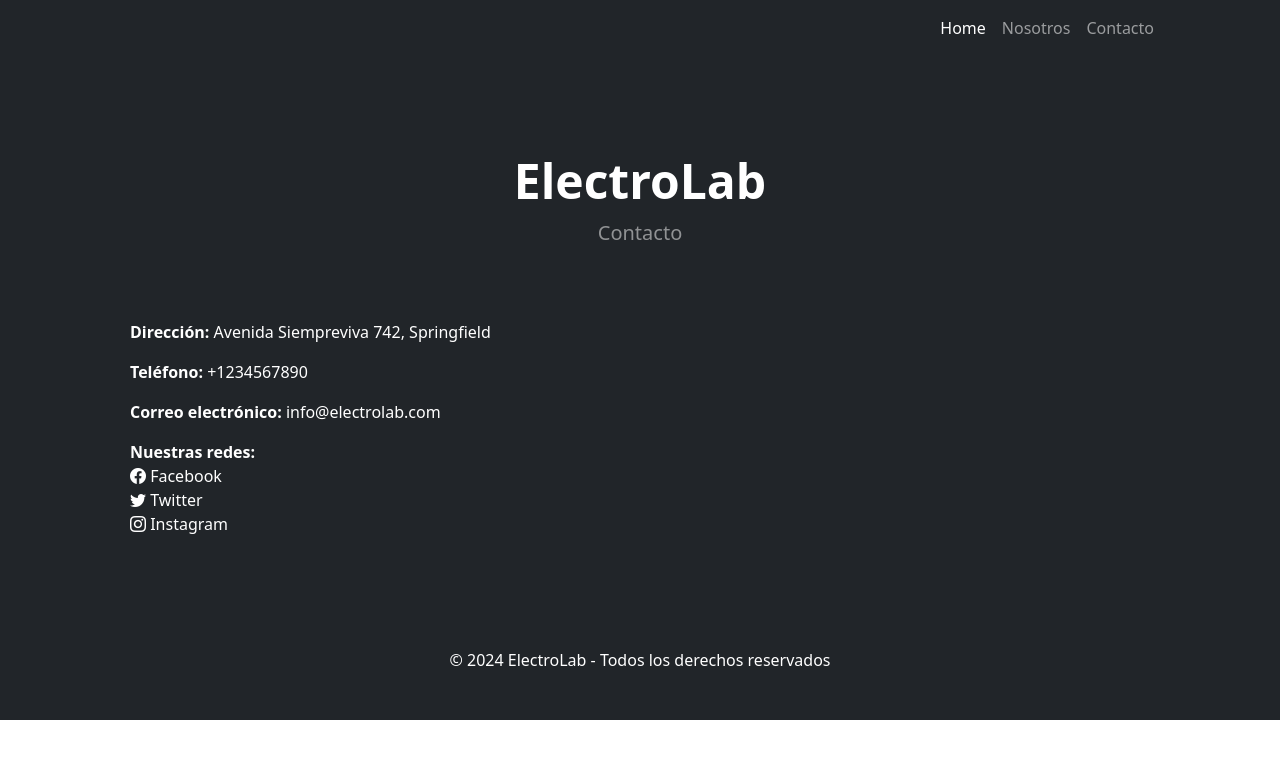
After one commit to rdjuarez85/Tercera-pre-entrega-Juarez-Ricardo, a Django app: page /AppSitio/contacto/ in a window 1280 px wide. The commit adds this page. Shown: the top 759 px of the page. Run offline with Django 5.2, Linux system fonts and the light colour scheme; some libraries are stand-ins or nearby versions.

Commit message:
Tercera pre-Entrega - Version 2.0

```diff
--- a/AppSitio/templates/AppSitio/clientes.html
+++ b/AppSitio/templates/AppSitio/clientes.html
@@ -4,7 +4,7 @@
 {% block principal %}
 
 <h1 class="display-5 fw-bolder text-white mb-2">Clientes</h1>
-<p class="lead text-white-50 mb-4">Alguna frase copada....</p>
+<p class="lead text-white-50 mb-4">Listado de clientes</p>
 <div class="d-grid gap-3 d-sm-flex justify-content-sm-center"></div>
 
 {% endblock principal %}
--- /dev/null
+++ b/AppSitio/templates/AppSitio/contacto.html
@@ -0,0 +1,37 @@
+{% extends "AppSitio/home.html" %}
+
+
+{% block principal %}
+
+<h1 class="display-5 fw-bolder text-white mb-2">ElectroLab</h1>
+<p class="lead text-white-50 mb-4">Contacto</p>
+<div class="d-grid gap-3 d-sm-flex justify-content-sm-center"></div>
+
+{% endblock principal %}
+
+
+
+
+{% block agregar %}
+
+<section id="contacto" style="background-color: transparent; padding: 0;">
+    <div class="container">
+        <div class="row">
+            <div class="col-md-6" style="color: white;">
+                <p><strong>Dirección:</strong> Avenida Siempreviva 742, Springfield</p>
+                <p><strong>Teléfono:</strong> +1234567890</p>
+                <p><strong>Correo electrónico:</strong> info@electrolab.com</p>
+                <div>
+                    <strong>Nuestras redes:</strong>
+                    <ul style="list-style-type: none; padding-left: 0;">
+                        <li><a href="#" style="text-decoration: none; color: white;"><i class="bi bi-facebook"></i> Facebook</a></li>
+                        <li><a href="#" style="text-decoration: none; color: white;"><i class="bi bi-twitter"></i> Twitter</a></li>
+                        <li><a href="#" style="text-decoration: none; color: white;"><i class="bi bi-instagram"></i> Instagram</a></li>
+                    </ul>
+                </div>
+            </div>
+        </div>
+    </div>
+</section>
+
+{% endblock agregar %}
--- a/AppSitio/templates/AppSitio/home.html
+++ b/AppSitio/templates/AppSitio/home.html
@@ -6,7 +6,7 @@
         <meta name="viewport" content="width=device-width, initial-scale=1, shrink-to-fit=no" />
         <meta name="description" content="" />
         <meta name="author" content="" />
-        <title>Nombre de la Empresa</title>
+        <title>ElectroLab - Soluciones tecnológicas</title>
         <!-- Favicon-->
         <link rel="icon" type="image/x-icon" href="{% static 'assets/favicon.ico' %}" />
         <!-- Bootstrap icons-->
@@ -23,8 +23,8 @@
                 <div class="collapse navbar-collapse" id="navbarSupportedContent">
                     <ul class="navbar-nav ms-auto mb-2 mb-lg-0">
                         <li class="nav-item"><a class="nav-link active" aria-current="page" href="{% url 'home' %}">Home</a></li>
-                        <li class="nav-item"><a class="nav-link" href="#!">Nosotros</a></li>
-                        <li class="nav-item"><a class="nav-link" href="#!">Contacto</a></li>
+                        <li class="nav-item"><a class="nav-link" href="{% url 'nosotros' %}">Nosotros</a></li>
+                        <li class="nav-item"><a class="nav-link" href="{% url 'contacto' %}">Contacto</a></li>
                     </ul>
                 </div>
             </div>
@@ -38,8 +38,10 @@
 
                             {% block principal %}
 
-                            <h1 class="display-5 fw-bolder text-white mb-2">Nombre de la Empresa</h1>
-                            <p class="lead text-white-50 mb-4">Alguna frase copada....</p>
+                            <h1 class="display-5 fw-bolder text-white mb-2">ElectroLab</h1>
+                            <p class="lead text-white-50 mb-4">"Brindamos soluciones para tus dispositivos electrónicos, ya sean de uso doméstico, profesional o empresarial"</p>
+                            <br>
+                            <br>
                             <div class="d-grid gap-3 d-sm-flex justify-content-sm-center">
                                 <!-- <a class="btn btn-primary btn-lg px-4 me-sm-3" href="#features">Get Started</a>-->
                                 <a class="btn btn-outline-light btn-lg px-4" href="{% url 'clientes' %}">Clientes</a>
@@ -61,7 +63,7 @@
         </header>
         <!-- Footer-->
         <footer class="py-5 bg-dark">
-            <div class="container px-5"><p class="m-0 text-center text-white">Copyright &copy; Your Website 2023</p></div>
+            <div class="container px-5"><p class="m-0 text-center text-white">&copy; 2024 ElectroLab - Todos los derechos reservados</p></div>
         </footer>
         <!-- Bootstrap core JS-->
         <script src="https://cdn.jsdelivr.net/npm/bootstrap@5.2.3/dist/js/bootstrap.bundle.min.js"></script>
--- a/AppSitio/templates/AppSitio/tecnicos.html
+++ b/AppSitio/templates/AppSitio/tecnicos.html
@@ -4,7 +4,7 @@
 {% block principal %}
 
 <h1 class="display-5 fw-bolder text-white mb-2">Técnicos</h1>
-<p class="lead text-white-50 mb-4">Alguna frase copada....</p>
+<p class="lead text-white-50 mb-4">Listado de técnicos</p>
 <div class="d-grid gap-3 d-sm-flex justify-content-sm-center"></div>
 
 {% endblock principal %}
@@ -15,7 +15,7 @@
 {% block agregar %}
 
 <div style="display: flex; justify-content: space-between;">
-    <a class="btn btn-primary btn-lg px-4 me-sm-3" href="{% url 'trabajoForm' %}">Tecnico nuevo</a>
+    <a class="btn btn-primary btn-lg px-4 me-sm-3" href="{% url 'tecnicoForm' %}">Tecnico nuevo</a>
 
     <form action="{% url 'buscarTecnicos' %}" method="get">
         {% csrf_token %}
--- a/AppSitio/templates/AppSitio/trabajos.html
+++ b/AppSitio/templates/AppSitio/trabajos.html
@@ -3,8 +3,8 @@
 
 {% block principal %}
 
-<h1 class="display-5 fw-bolder text-white mb-2">Trabajos</h1>
-<p class="lead text-white-50 mb-4">Alguna frase copada....</p>
+<h1 class="display-5 fw-bolder text-white mb-2">Ordenes de trabajo</h1>
+<p class="lead text-white-50 mb-4">Listado de OT en taller, en reparacion y finalizadas</p>
 <div class="d-grid gap-3 d-sm-flex justify-content-sm-center"></div>
 
 {% endblock principal %}
--- a/AppSitio/urls.py
+++ b/AppSitio/urls.py
@@ -3,8 +3,9 @@ from .views import *
 
 
 urlpatterns = [
-    # ---------------------------------- Home ----------------------------------
     path('', home, name = "home"),
+    path('nosotros/', nosotros, name = "nosotros"),
+    path('contacto/', contacto, name = "contacto"),
 
     # ---------------------------------- Clientes ----------------------------------
     path('clientes/', clientes, name = "clientes"),
--- a/AppSitio/views.py
+++ b/AppSitio/views.py
@@ -8,9 +8,15 @@ from django.db.models import Q
 
 # Create your views here.
 
-# ---------------------------------- Home ----------------------------------
+
 def home(request):
     return render(request, "AppSitio/home.html")
+
+def nosotros(request):
+    return render(request, "AppSitio/nosotros.html")
+
+def contacto(request):
+    return render(request, "AppSitio/contacto.html")
 
 
 # ---------------------------------- Clientes ----------------------------------
@@ -40,7 +46,7 @@ def buscarClientes(request):
         clientes = Cliente.objects.filter(Q(nombre__icontains=patron) | Q(apellido__icontains=patron))
         contexto = {"clientes": clientes}
         return render(request, "AppSitio/clientes.html", contexto)
-    return HttpResponse("No se ingresaron patrones de busqueda")
+
 
 # ---------------------------------- Técnicos ----------------------------------
 def tecnicos(request):
@@ -69,7 +75,6 @@ def buscarTecnicos(request):
         tecnicos = Tecnico.objects.filter(Q(nombre__icontains=patron) | Q(apellido__icontains=patron))
         contexto = {"tecnicos": tecnicos}
         return render(request, "AppSitio/tecnicos.html", contexto)
-    return HttpResponse("No se ingresaron patrones de busqueda")
 
 
 # ---------------------------------- Trabajos ----------------------------------
@@ -100,4 +105,3 @@ def buscarTrabajos(request):
         trabajos = Trabajo.objects.filter(Q(dispositivo__icontains=patron) | Q(falla__icontains=patron) | Q(estado__icontains=patron))
         contexto = {"trabajos": trabajos}
         return render(request, "AppSitio/trabajos.html", contexto)
-    return HttpResponse("No se ingresaron patrones de busqueda")
```
Also changed, not shown: AppSitio/templates/AppSitio/nosotros.html (added, +23 -0 lines), basededatos.db.
